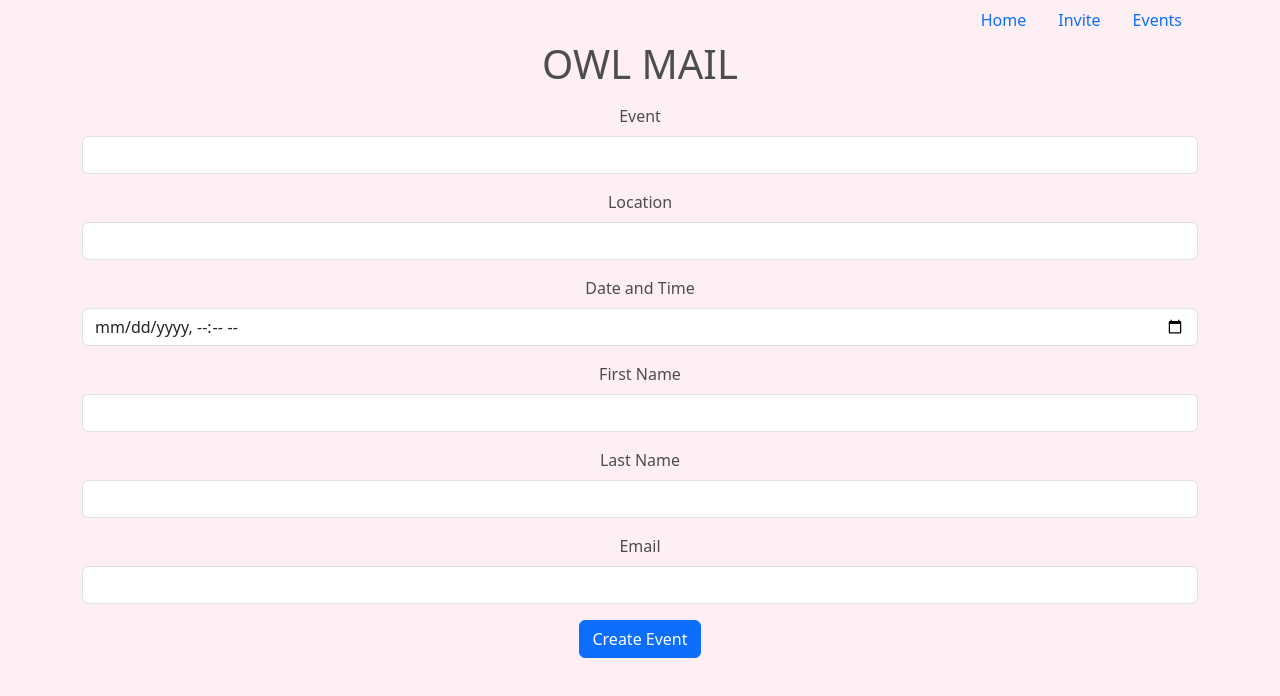
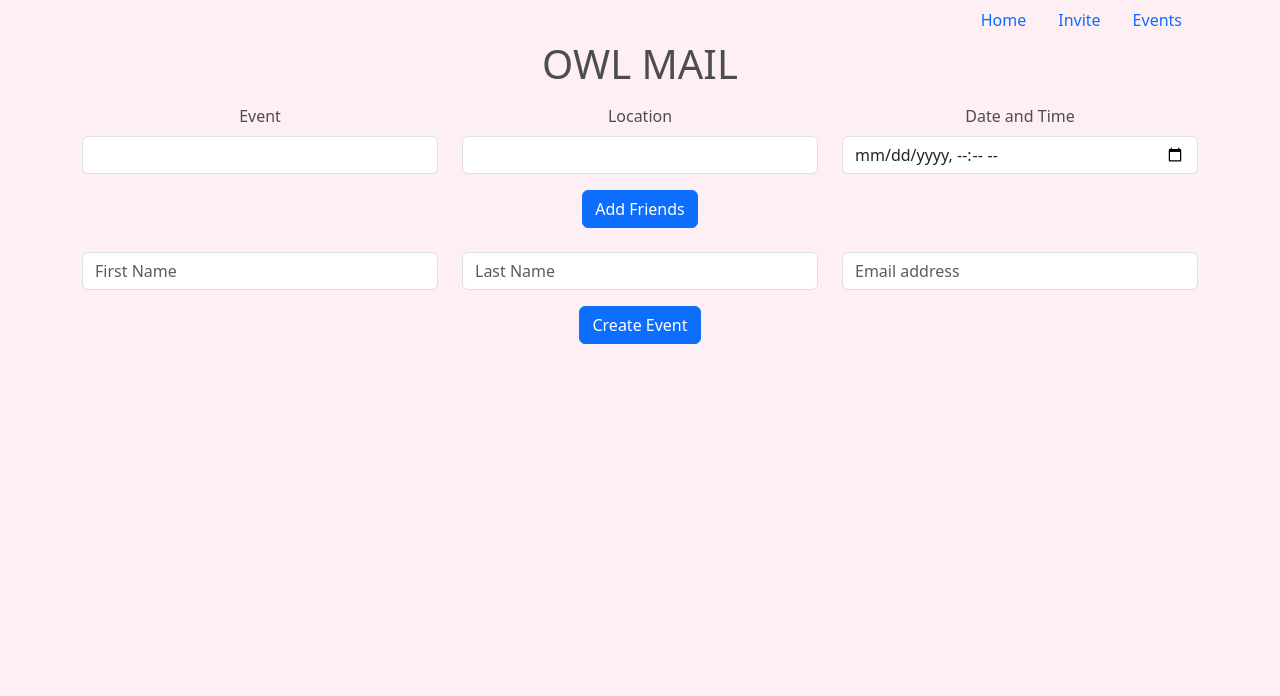
Before and after one commit to reedninety/ari-extention-project, a React (Vite) app in the folder client/: page /invite in a window 1280 px wide. Shown: the top 696 px of the page. Built offline with nearby package versions, Linux system fonts and the light colour scheme.

Commit message:
Tried to improve endpoint post

```diff
--- a/client/src/pages/Events.jsx
+++ b/client/src/pages/Events.jsx
@@ -1,5 +1,31 @@
-import React from "react";
+import { useState, useEffect } from "react";
+import { Link, Outlet } from "react-router-dom";
 
 export default function Events() {
-  return <div>Events</div>;
+  const [eventList, setEventList] = useState([]);
+
+  async function getEvents(options = {}, id = "") {
+    try {
+      const response = await fetch(`/api/events/${id}`, options);
+      const data = await response.json();
+      setEventList(data);
+    } catch (err) {
+      console.log(err);
+    }
+  }
+
+  useEffect(() => {
+    getEvents();
+  }, []);
+
+  return (
+    <div>
+      <h2>Your Events</h2>
+      <ul>
+        {eventList.map((eventType) => (
+          <li key={eventType.id}>{eventType.eventname}</li>
+        ))}
+      </ul>
+    </div>
+  );
 }
--- a/client/src/pages/Invite.jsx
+++ b/client/src/pages/Invite.jsx
@@ -1,128 +1,139 @@
 import { useState } from "react";
 
 export default function Invite() {
-  const [input, setInput] = useState({
+  const [event, setEvent] = useState({
     eventname: "",
     location: "",
     date: "",
-    firstname: "",
-    lastname: "",
-    email: "",
   });
-  async function addEvent() {
-    const eventAdded = {
-      event: {
-        eventname: input.eventname,
-        location: input.location,
-        date: input.date,
-      },
-      friend: {
-        firstname: input.firstname,
-        lastname: input.lastname,
-        email: input.email,
-      },
-    };
+  const [friends, setFriends] = useState([
+    { firstname: "", lastname: "", email: "" },
+  ]);
+  async function addEvent(event, friends) {
     try {
-      const response = await fetch("/api/events/", {
+      const response = await fetch("/api/events", {
         method: "POST",
         headers: {
           "Content-type": "application/json",
         },
-        body: JSON.stringify(eventAdded),
+        body: JSON.stringify({ event, friends }),
       });
-
+      if (!response.ok) {
+        throw new Error("Failed to add event");
+      }
       const data = await response.json();
     } catch (err) {
       console.log(err);
     }
   }
 
-  const handleInputChange = (e) => {
+  const handleEventInputChange = (e) => {
     const { name, value } = e.target;
-    setInput((prev) => ({ ...prev, [name]: value }));
+    setEvent((prev) => ({ ...prev, [name]: value }));
+  };
+  const handleFriendInputChange = (e, i) => {
+    const { name, value } = e.target;
+    const newFriends = [...friends];
+    newFriends[i][name] = value;
+    setFriends(newFriends);
   };
 
-  const handleSubmit = (e) => {
+  const handleAddFriend = () => {
+    setFriends((prev) => [...prev, { firstname: "", lastname: "", email: "" }]);
+  };
+
+  const handleSubmit = async (e) => {
     e.preventDefault();
-    addEvent();
-    setInput({
-      eventname: "",
-      location: "",
-      date: "",
-      firstname: "",
-      lastname: "",
-      email: "",
-    });
+    try {
+      await addEvent(event, friends);
+    } catch (err) {
+      console.log(err.message);
+    }
   };
   return (
     <div>
       <form className="mt-3" onSubmit={handleSubmit}>
-        <div className="mb-3">
+        <div className="row">
+          <div className="col-4 mb-3">
             <label className="form-label">Event</label>
             <input
               className="form-control"
               type="text"
               name="eventname"
-            value={input.eventname}
-            onChange={handleInputChange}
+              value={event.eventname}
+              onChange={handleEventInputChange}
               required
             />
           </div>
-        <div className="mb-3">
+          <div className="col-4 mb-3">
             <label className="form-label">Location</label>
             <input
               className="form-control"
               type="text"
               name="location"
-            value={input.location}
-            onChange={handleInputChange}
+              value={event.location}
+              onChange={handleEventInputChange}
               required
             />
           </div>
-        <div className="mb-3">
+          <div className="col-4 mb-3">
             <label className="form-label">Date and Time</label>
             <input
               className="form-control"
               type="datetime-local"
               name="date"
-            value={input.date}
-            onChange={handleInputChange}
+              value={event.date}
+              onChange={handleEventInputChange}
               required
             />
           </div>
-        <div className="mb-3">
-          <label className="form-label">First Name</label>
+        </div>
+
+        <button
+          type="button"
+          onClick={handleAddFriend}
+          className="btn btn-primary"
+        >
+          Add Friends
+        </button>
+        {friends.map((friend, i) => (
+          <div key={i} className="row mt-4">
+            <div className=" col-4 mb-3">
               <input
                 className="form-control"
+                placeholder="First Name"
                 type="text"
                 name="firstname"
-            value={input.firstname}
-            onChange={handleInputChange}
+                value={friend.firstname}
+                onChange={(e) => handleFriendInputChange(e, i)}
                 required
               />
             </div>
-        <div className="mb-3">
-          <label className="form-label">Last Name</label>
+            <div className=" col-4 mb-3">
               <input
+                placeholder="Last Name"
                 className="form-control"
                 type="text"
                 name="lastname"
-            value={input.lastname}
-            onChange={handleInputChange}
+                value={friend.lastname}
+                onChange={(e) => handleFriendInputChange(e, i)}
                 required
               />
             </div>
-        <div className="mb-3">
-          <label className="form-label">Email</label>
+            <div className=" col-4 mb-3">
               <input
+                placeholder="Email address"
                 className="form-control"
                 type="email"
                 name="email"
-            value={input.email}
-            onChange={handleInputChange}
+                value={friend.email}
+                onChange={(e) => handleFriendInputChange(e, i)}
                 required
               />
             </div>
+          </div>
+        ))}
+
         <button type="submit" className="btn btn-primary">
           Create Event
         </button>
```
Also changed, not shown: 2 other files (tests, documents, lock files or other folders). Lines whose indentation alone changed are shown as unchanged.
